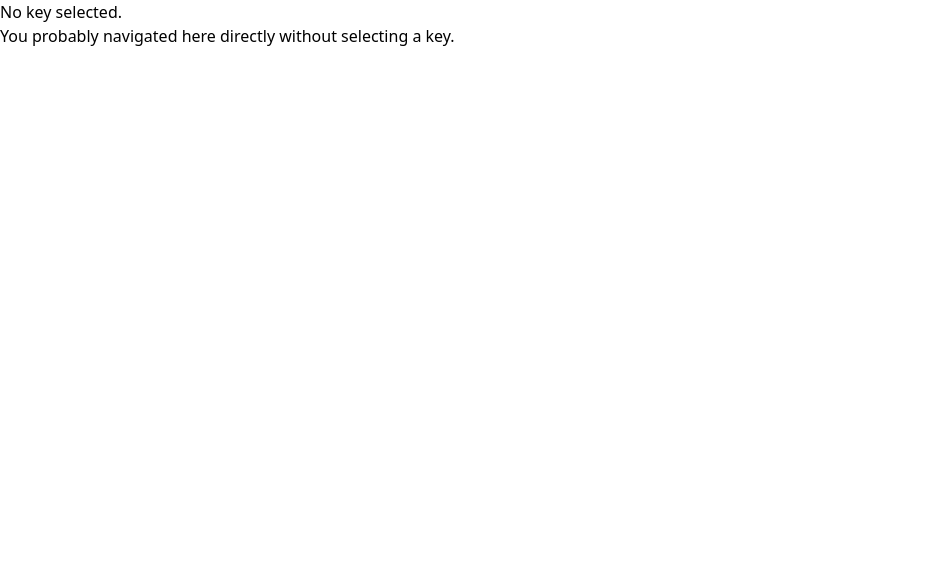
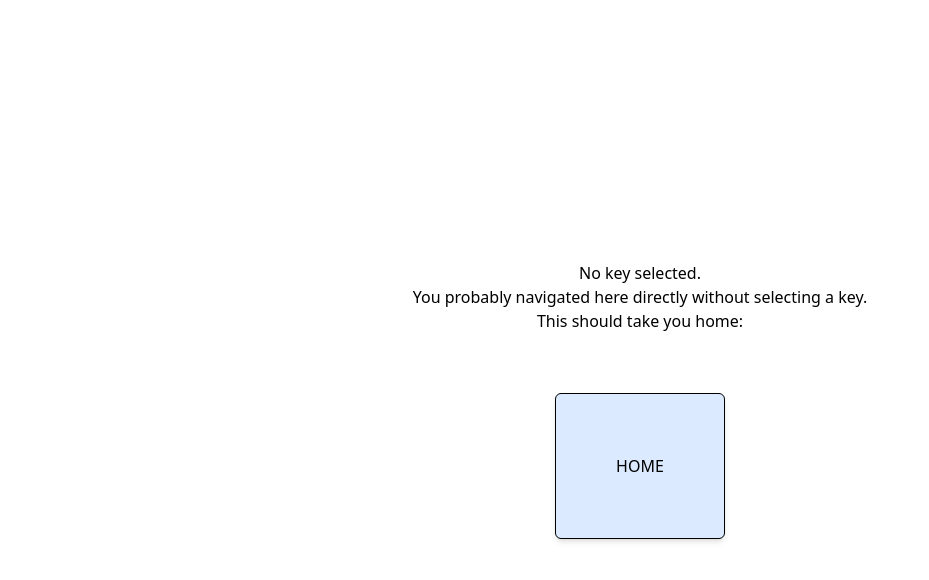
Before and after one commit to Robn8/Thelonious-Web-App, a React (Vite) app: page /key in a window 1280 px wide. Shown: the top 580 px of the page, without its empty margins (0-929 px from the left). Built offline with nearby package versions, Linux system fonts and the light colour scheme.

Commit message:
Navbar bug fixed and styles added.

```diff
--- a/src/components/KeyList.jsx
+++ b/src/components/KeyList.jsx
@@ -33,7 +33,7 @@ const KeyList = () => {
             <ul className="flex justify-center flex-row items-center space-x-4">
                 {data.map((key, index) => (
                     <Link to="/key" state={ key }>
-                        <li key={index} className="p-15  border rounded-md shadow-md bg-gray-200 hover:animate-bounce ">
+                        <li key={index} className="p-15  border rounded-md shadow-md bg-white hover:animate-bounce ">
                             <h2 className="text-lg font-semibold">{key.title}</h2>
                         </li>
                     </Link>
@@ -41,9 +41,9 @@ const KeyList = () => {
             </ul>
 
             <div className="flex space-x-4 mt-5">
-                <button onClick={() => setSelectedOption('sharps')} className='px-4 py-2 bg-blue-500 text-white rounded-md text-6xl '>♯</button>
-                <button onClick={() => setSelectedOption('naturals')} className='px-4 py-2 bg-blue-500 text-white rounded-md text-6xl'>♮</button>
-                <button onClick={() => setSelectedOption('flats')} className='px-4 py-2 bg-blue-500 text-white rounded-md text-6xl '>♭</button>
+                <button onClick={() => setSelectedOption('sharps')} className='cursor-pointer transform hover:scale-125 px-4 py-2 bg-black text-white rounded-md text-6xl '>♯</button>
+                <button onClick={() => setSelectedOption('naturals')} className='cursor-pointer transform hover:scale-125 px-4 py-2 bg-black text-white rounded-md text-6xl'>♮</button>
+                <button onClick={() => setSelectedOption('flats')} className='cursor-pointer transform hover:scale-125 px-4 py-2 bg-black text-white rounded-md text-6xl '>♭</button>
             </div>
         </div>
     )
--- a/src/components/Navbar.jsx
+++ b/src/components/Navbar.jsx
@@ -9,15 +9,15 @@ const Navbar = () => {
       {/* Navigation Links */}
       <div className="flex space-x-6">
         {[
-          { name: "KEY LIST", path: "/key-list" },
-          { name: "THEORY", path: "/theory" },
-          { name: "MY ACCOUNT", path: "/my-account" }
+          { name: "KEY LIST", path: "/" },
+          { name: "THEORY", path: "/key" },
+          { name: "MY ACCOUNT", path: "/key" }
         ].map((link) => (
           <NavLink
             key={link.path}
             to={link.path}
             className={({ isActive }) =>
-              `hover:text-blue-400 pb-2 ${
+              `hover:text-blue-400 hover:animate-pulse pb-2 ${
                 isActive ? "text-blue-400 border-b-2 border-blue-400" : "border-b-2 border-transparent"
               }`
             }
--- a/src/screens/KeyScreen.jsx
+++ b/src/screens/KeyScreen.jsx
@@ -7,15 +7,22 @@
 
     if (!key) {
         return (
-          <main>
+          <main className="h-screen flex flex-col justify-center items-center">
             <h1>No key selected.</h1>
             <p>You probably navigated here directly without selecting a key.</p>
+            <p>This should take you home:</p>
+            <button
+              className="cursor-pointer mt-15 p-15 transform hover:scale-175 border rounded-md shadow-md bg-blue-100"
+              onClick={() => navigate(-1)}
+            >
+              HOME
+            </button>
           </main>
         );
       }
 
     return (
-        <main>
+        <main className="h-screen flex flex-col justify-center items-center">
             <div>
                 <h1
                 onClick={() => navigate(-1)}
```
